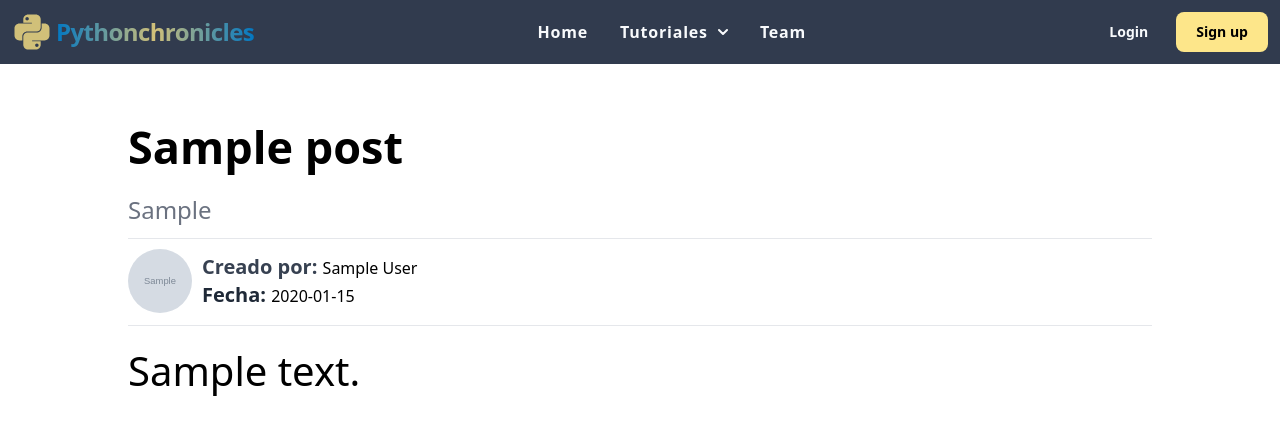
After one commit to JPC501/pythonchronicles_blog, a Flask app: page /article/# in a window 1280 px wide. The commit adds this page. Shown: the top 435 px of the page. Run offline with Flask 3, Linux system fonts and the light colour scheme; tables that the repository leaves empty hold one stand-in row (values such as "Sample post"); grey boxes marked "Sample" are stand-in pictures; style sheets or scripts are compiled from the project's sources; some libraries are stand-ins or nearby versions.

Commit message:
features version1 finished

```diff
--- a/blog/main.py
+++ b/blog/main.py
@@ -31,3 +31,9 @@ def index():
                             get_user=get_user,
                             best_posts1=best_posts1,
                             best_posts2=best_posts2)
+
+@bp_main.route('/article/<url>')
+def show_article(url):
+    post_view = Posts.query.filter_by(url=url).first()
+    return render_template('article.html', post_view=post_view,
+                            get_user=get_user)
--- /dev/null
+++ b/blog/static/css/article.css
@@ -0,0 +1,24 @@
+article{
+    width: 60%;
+    margin-top: 45px;
+}
+.title{
+    font-size: 45px;
+    line-height: 54px;
+}
+
+.author {
+    width: 70%;
+    margin-top: 10px;
+}
+.user-info{
+
+    margin-top: auto;
+    margin-left: 10px;
+    margin-bottom: auto;
+}
+
+.content-post{
+    margin-top: 15px;
+    font-size: 40px;
+}
--- a/blog/static/css/index.css
+++ b/blog/static/css/index.css
@@ -43,3 +43,7 @@
 .post-info{
     width: 65%;
 }
+
+.enlase-post{
+    color: rgb(0, 131, 164);
+}
--- /dev/null
+++ b/blog/templates/article.html
@@ -0,0 +1,34 @@
+{% extends 'base.html' %}
+
+{% block style_custom %}
+<link rel="stylesheet" href="{{url_for('static', filename='css/article.css')}}">
+{% endblock %}
+
+{% block content %}
+
+<section class="article-container max-w-screen-xl mx-auto">
+    <article class="mx-auto w-4/5 mt-14">
+        <h1 class="title font-bold ">{{post_view.title.capitalize()}}</h1>
+        <h3 class="description mt-5 text-2xl text-gray-500" > {{post_view.info}}</h3>
+        <hr class="mt-3">
+        <div class="author flex mb-3 ">
+            <img class="w-16 h-16 rounded-full " src="{{ url_for('static', filename=get_user(post_view.author).photo) }}" " alt="">
+            <div class="user-info block my-auto ">
+                <p> <span class="font-semibold text-gray-700 text-xl" >Creado por: </span>{{get_user(post_view.author).name}} </p>
+                <p> <span class="font-semibold text-gray-800 text-xl"> Fecha: </span> {{post_view.created.strftime('%Y-%m-%d')}} </p>
+            </div>
+        </div>
+        <hr>
+        <p class="content-post">{{post_view.content_post | safe}}</p>
+
+    </article>
+
+
+</section>
+
+{% endblock %}
+
+
+
+{% block footer %}
+{% endblock %}
--- a/blog/templates/index.html
+++ b/blog/templates/index.html
@@ -157,6 +157,7 @@
                 </a>
                 <p class="hidden md:block ">{{ posts.content_post[:150] | safe}}</p>
                 <span class=" text-sm md:text-xl text-gray-500">Creado por: {{ get_user(posts.author).name }}</span>
+                <p><a href="{{url_for('main.show_article', url=posts.url)}}" class="enlase-post text-sky-700">Ir al post -></a></p>
             </div>
         </div>
         <hr class="my-6 max-w-screen-xl mx-auto "/>
```
Also changed, not shown: blog/static/media/numpy.png (added), requirements.py (deleted), requirements.txt (added).
